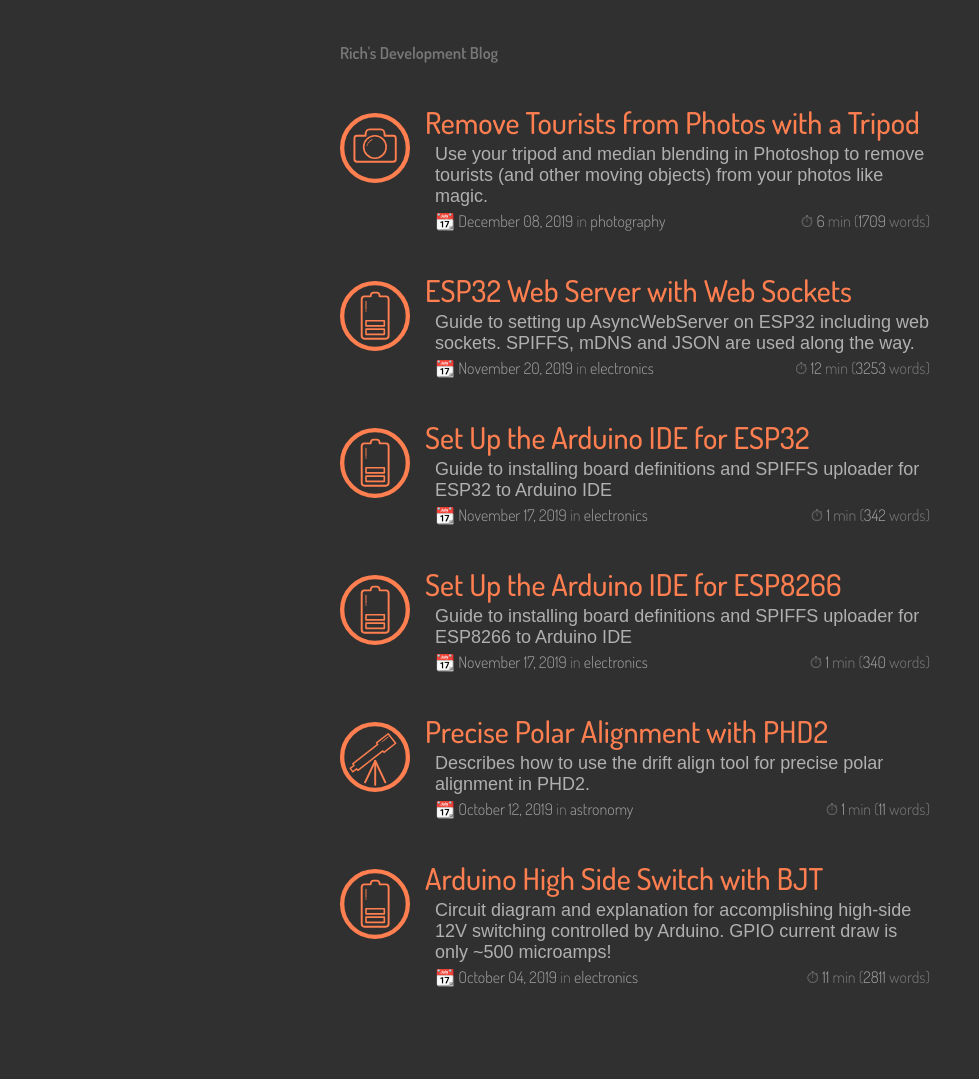
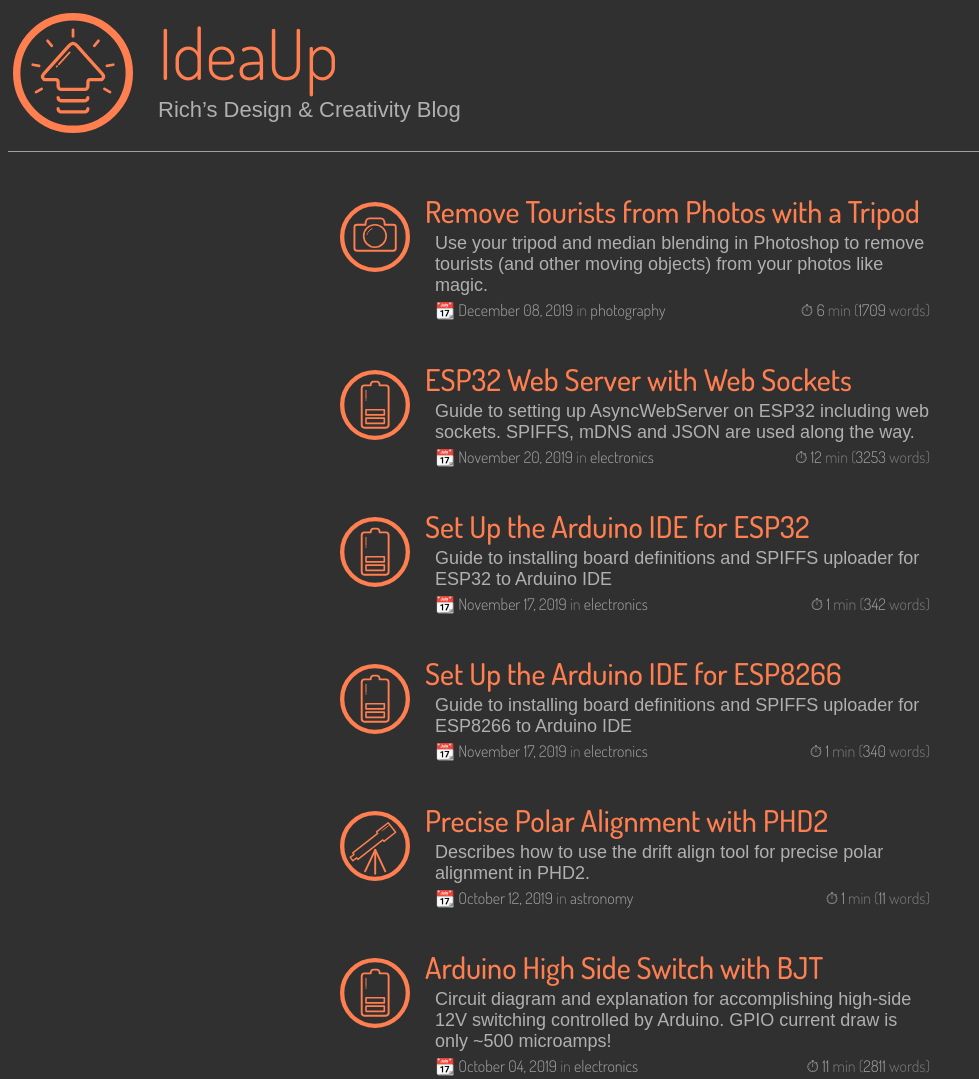
Before and after one commit to pmcg31/rich-dev-blog, a Gatsby site: page / in a window 1280 px wide. Shown: the whole page, without its empty margins (0-979 px from the left). Before the commit the page ends 1029 px from the top, so only its background shows below. Built offline with nearby package versions, Linux system fonts and the light colour scheme; Gatsby itself is replaced by a stand-in of ours; a web font is replaced by a local one.

Commit message:
New icon, site name, and banner layout

```diff
--- a/gatsby-config.js
+++ b/gatsby-config.js
@@ -6,7 +6,7 @@
 
 module.exports = {
   siteMetadata: {
-    title: `Rich's Development Blog`,
+    title: `Idea Up | Rich's Design & Creativity Blog`,
   },
   plugins: [
     {
--- a/src/components/blog-headline.js
+++ b/src/components/blog-headline.js
@@ -101,11 +101,17 @@ const BlogHeadline = ({ node, className }) => (
       <PostDetails>
         <PostDescription>{node.frontmatter.description}</PostDescription>
         <PostDate>
-          📆 <span>{node.frontmatter.date}</span> in{" "}
+          <span role="img" aria-label="posted">
+            📆
+          </span>{" "}
+          <span>{node.frontmatter.date}</span> in{" "}
           <span>{node.frontmatter.category}</span>
         </PostDate>
         <PostTTR>
-          ⏱ <span>{node.timeToRead}</span> min (
+          <span role="img" aria-label="time to read">
+            ⏱
+          </span>{" "}
+          <span>{node.timeToRead}</span> min (
           <span>{node.wordCount.words}</span> words)
         </PostTTR>
       </PostDetails>
--- /dev/null
+++ b/src/components/icon-idea-up.js
@@ -0,0 +1,54 @@
+import React from "react"
+
+class IconIdeaUp extends React.Component {
+  static defaultProps = {
+    width: "50",
+    height: "50",
+    borderColor: "#000000",
+    labelColor: "#000000",
+  }
+
+  render() {
+    let image = '<svg xmlns="http://www.w3.org/2000/svg" viewBox="0 0 876.22 876.22" width="'.concat(
+      this.props.width,
+      '" height="',
+      this.props.height,
+      '"><title>idea_up_icon</title><g id="Idea_Up" data-name="Idea Up"><path d="M500.27,283c11.44,0,19.5,7,26.81,15.56S707.37,499.16,713.59,505.8c21.21,22.59,2.18,43-10.26,43H628.2c-11.72,0-19.36,3.13-19.36,20.61s-.12,10.69-.12,27.83-13.9,22.81-21.42,22.81H412.75c-7.52,0-21.41-5.67-21.41-22.81s.13-10.34.13-27.83-7.64-20.61-19.36-20.61H297c-12.44,0-31.47-20.43-10.26-43,6.22-6.64,179.19-198.69,186.51-207.26S488.6,283,500,283" transform="translate(-61.89 -61.89)" style="fill:none;stroke:',
+      this.props.labelColor,
+      ';stroke-linecap:round;stroke-linejoin:round;stroke-width:24px"/><path d="M608.54,760.45c0,17.14-13.9,22.81-21.42,22.81H412.57c-7.51,0-21.41-5.67-21.41-22.81" transform="translate(-61.89 -61.89)" style="fill:none;stroke:',
+      this.props.labelColor,
+      ';stroke-linecap:round;stroke-linejoin:round;stroke-width:24px"/><path d="M608.6,679.72c0,17.14-13.89,22.81-21.41,22.81H412.64c-7.52,0-21.42-5.67-21.42-22.81" transform="translate(-61.89 -61.89)" style="fill:none;stroke:',
+      this.props.labelColor,
+      ';stroke-linecap:round;stroke-linejoin:round;stroke-width:24px"/><line x1="413.87" y1="287.32" x2="334.37" y2="375.33" style="fill:none;stroke:',
+      this.props.labelColor,
+      ';stroke-linecap:round;stroke-linejoin:round;stroke-width:12px"/><line x1="322.2" y1="387.97" x2="318.37" y2="392.32" style="fill:none;stroke:',
+      this.props.labelColor,
+      ';stroke-linecap:round;stroke-linejoin:round;stroke-width:12px"/><line x1="438.27" y1="170.53" x2="438.27" y2="123" style="fill:none;stroke:',
+      this.props.labelColor,
+      ';stroke-linecap:round;stroke-linejoin:round;stroke-width:20px"/><line x1="593.33" y1="239.27" x2="623.88" y2="202.87" style="fill:none;stroke:',
+      this.props.labelColor,
+      ';stroke-linecap:round;stroke-linejoin:round;stroke-width:20px"/><line x1="685.6" y1="386.16" x2="732.41" y2="377.9" style="fill:none;stroke:',
+      this.props.labelColor,
+      ';stroke-linecap:round;stroke-linejoin:round;stroke-width:20px"/><line x1="667.43" y1="554.15" x2="708.58" y2="577.91" style="fill:none;stroke:',
+      this.props.labelColor,
+      ';stroke-linecap:round;stroke-linejoin:round;stroke-width:20px"/><line x1="283.34" y1="239.27" x2="252.79" y2="202.87" style="fill:none;stroke:',
+      this.props.labelColor,
+      ';stroke-linecap:round;stroke-linejoin:round;stroke-width:20px"/><line x1="191.07" y1="386.16" x2="144.27" y2="377.9" style="fill:none;stroke:',
+      this.props.labelColor,
+      ';stroke-linecap:round;stroke-linejoin:round;stroke-width:20px"/><line x1="209.25" y1="554.15" x2="168.09" y2="577.91" style="fill:none;stroke:',
+      this.props.labelColor,
+      ';stroke-linecap:round;stroke-linejoin:round;stroke-width:20px"/></g><g id="Border_Circle" data-name="Border Circle"><circle cx="438.11" cy="438.11" r="411.11" style="fill:none;stroke:',
+      this.props.borderColor,
+      ';stroke-miterlimit:10;stroke-width:54px"/></g></svg>'
+    )
+    return (
+      <div
+        dangerouslySetInnerHTML={{
+          __html: image,
+        }}
+      />
+    )
+  }
+}
+
+export default IconIdeaUp
--- /dev/null
+++ b/src/components/layout-banner-compact.js
@@ -0,0 +1,69 @@
+import React from "react"
+import { Link } from "gatsby"
+import styled from "styled-components"
+import IconIdeaUp from "../components/icon-idea-up"
+
+const Banner = styled.div`
+  display: grid;
+  grid-template-columns: min-content auto;
+  width: 100%;
+  border-bottom-style: solid;
+  border-bottom-width: thin;
+  border-bottom-color: rgb(160, 160, 160);
+`
+
+const SiteIcon = styled.div`
+  display: table-cell;
+  padding: 5px;
+`
+
+const Hulk = styled.div`
+  display: grid;
+  grid-template-columns: min-content auto;
+  width: 100%;
+`
+
+const BigText = styled.div`
+  color: coral;
+  font-size: 30px;
+  padding-left: 5px;
+  padding-right: 20px;
+  align-self: center;
+  padding-bottom: 8px;
+`
+
+const SmallText = styled.div`
+  color: rgb(176, 176, 176);
+  font-family: Solway, sans-serif;
+  font-size: 22px;
+  align-self: center;
+  padding-bottom: 2px;
+`
+
+const LayoutBannerCompact = ({ siteTitle }) => {
+  let siteIconSize = 40
+  return (
+    <Banner>
+      <SiteIcon>
+        <Link to="/">
+          <IconIdeaUp
+            width={siteIconSize}
+            height={siteIconSize}
+            labelColor="coral"
+            borderColor="coral"
+          />
+        </Link>
+      </SiteIcon>
+      <Hulk>
+        <BigText>
+          <Link to="/">IdeaUp</Link>
+        </BigText>
+        <SmallText>
+          <Link to="/">Rich’s Design &amp; Creativity Blog</Link>
+        </SmallText>
+      </Hulk>
+    </Banner>
+  )
+}
+
+export default LayoutBannerCompact
--- /dev/null
+++ b/src/components/layout-banner-full.js
@@ -0,0 +1,65 @@
+import React from "react"
+import { Link } from "gatsby"
+import styled from "styled-components"
+import IconIdeaUp from "../components/icon-idea-up"
+
+const Banner = styled.div`
+  display: grid;
+  grid-template-columns: min-content auto;
+  width: 100%;
+  border-bottom-style: solid;
+  border-bottom-width: thin;
+  border-bottom-color: rgb(160, 160, 160);
+  padding-bottom: 10px;
+`
+
+const SiteIcon = styled.div`
+  display: grid;
+  grid-template-rows: min-content auto;
+  padding: 5px;
+`
+
+const Hulk = styled.div`
+  display: table-cell;
+  width: 100%;
+  padding-left: 20px;
+`
+
+const BigText = styled.div`
+  color: coral;
+  font-size: 70px;
+`
+
+const SmallText = styled.div`
+  color: rgb(176, 176, 176);
+  font-family: Solway, sans-serif;
+  font-size: 22px;
+`
+
+const LayoutBannerFull = ({ siteTitle }) => {
+  let siteIconSize = 120
+  return (
+    <Banner>
+      <SiteIcon>
+        <Link to="/">
+          <IconIdeaUp
+            width={siteIconSize}
+            height={siteIconSize}
+            labelColor="coral"
+            borderColor="coral"
+          />
+        </Link>
+      </SiteIcon>
+      <Hulk>
+        <BigText>
+          <Link to="/">IdeaUp</Link>
+        </BigText>
+        <SmallText>
+          <Link to="/">Rich’s Design &amp; Creativity Blog</Link>
+        </SmallText>
+      </Hulk>
+    </Banner>
+  )
+}
+
+export default LayoutBannerFull
--- a/src/components/layout.js
+++ b/src/components/layout.js
@@ -1,14 +1,17 @@
 import React from "react"
-import { useStaticQuery, Link, graphql } from "gatsby"
+import { useStaticQuery, graphql } from "gatsby"
 import { Helmet } from "react-helmet"
+import styled from "styled-components"
+import LayoutBannerFull from "../components/layout-banner-full"
+import LayoutBannerCompact from "../components/layout-banner-compact"
 
-const ListLink = props => (
-  <li style={{ display: `inline-block`, marginRight: `1rem` }}>
-    <Link to={props.to}>{props.children}</Link>
-  </li>
-)
+const Content = styled.div`
+  margin: auto;
+  max-width: 600px;
+  padding: 0px 1rem;
+`
 
-const Layout = ({ title, children }) => {
+const Layout = ({ title, showStyle, children }) => {
   const data = useStaticQuery(
     graphql`
       query {
@@ -20,9 +23,20 @@ const Layout = ({ title, children }) => {
       }
     `
   )
+
   let pageTitle = title || data.site.siteMetadata.title
+
+  let Banner
+  if ("full" === showStyle) {
+    Banner = LayoutBannerFull
+  } else if ("compact" === showStyle) {
+    Banner = LayoutBannerCompact
+  } else {
+    console.log("Unknown showStyle: " + showStyle)
+  }
+
   return (
-    <div style={{ margin: `3rem auto`, maxWidth: 600, padding: `0 1rem` }}>
+    <div>
       <Helmet>
         <title>{pageTitle}</title>
         <link
@@ -30,12 +44,14 @@ const Layout = ({ title, children }) => {
           rel="stylesheet"
         />
       </Helmet>
-      <Link to="/">
-        <h3 style={{ display: `inline` }}>{data.site.siteMetadata.title}</h3>
-      </Link>
-      {children}
+      <Banner siteTitle={data.site.siteMetadata.title} />
+      <Content>{children}</Content>
     </div>
   )
 }
 
+Layout.defaultProps = {
+  showStyle: "full",
+}
+
 export default Layout
--- a/src/pages/index.js
+++ b/src/pages/index.js
@@ -2,7 +2,6 @@ import React from "react"
 import { graphql } from "gatsby"
 import Layout from "../components/layout"
 import BlogHeadline from "../components/blog-headline"
-import IconElectronics from "../components/icon-electronics"
 
 export default ({ data }) => {
   return (
```
Also changed, not shown: src/templates/blog-post.js (+1 -7 lines).
